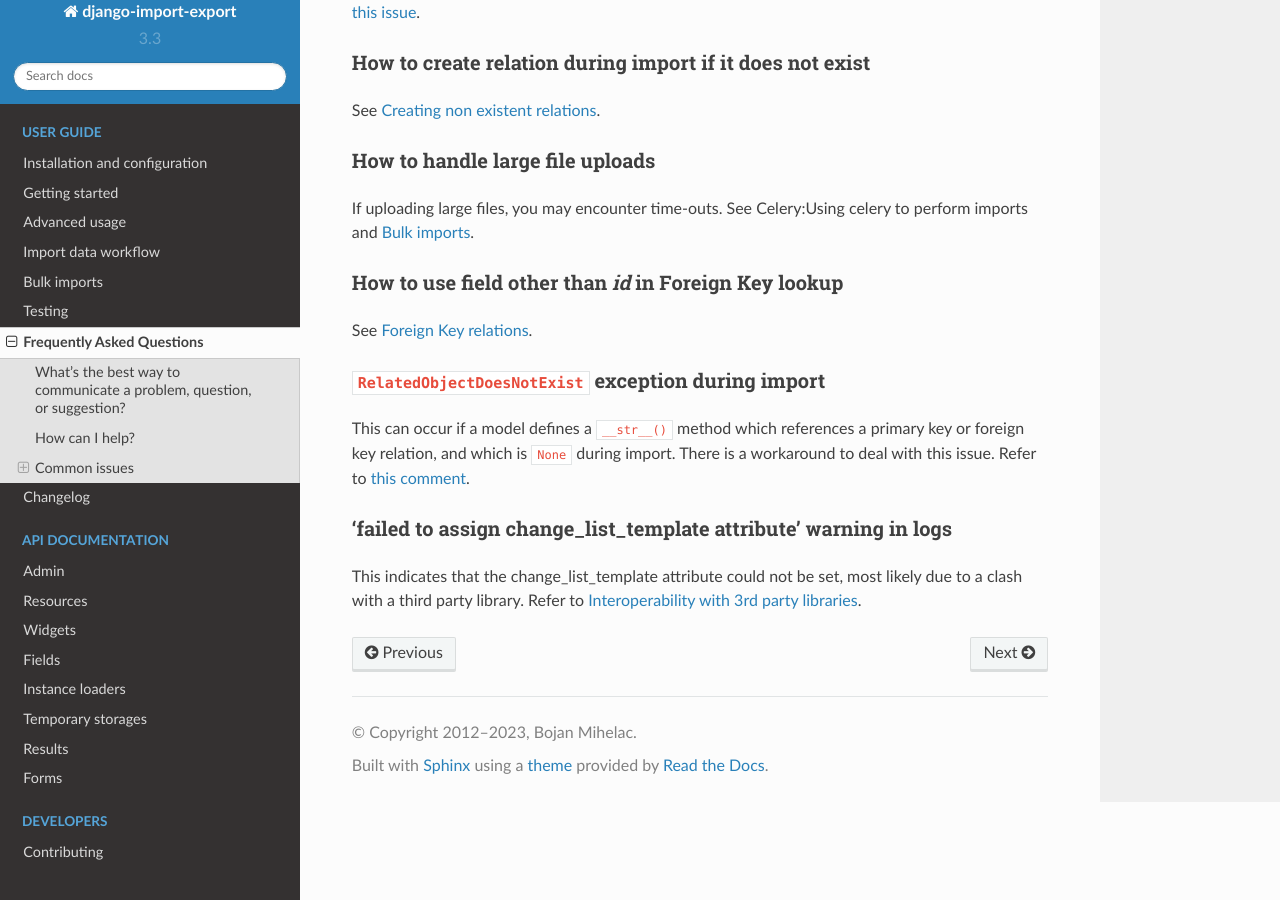
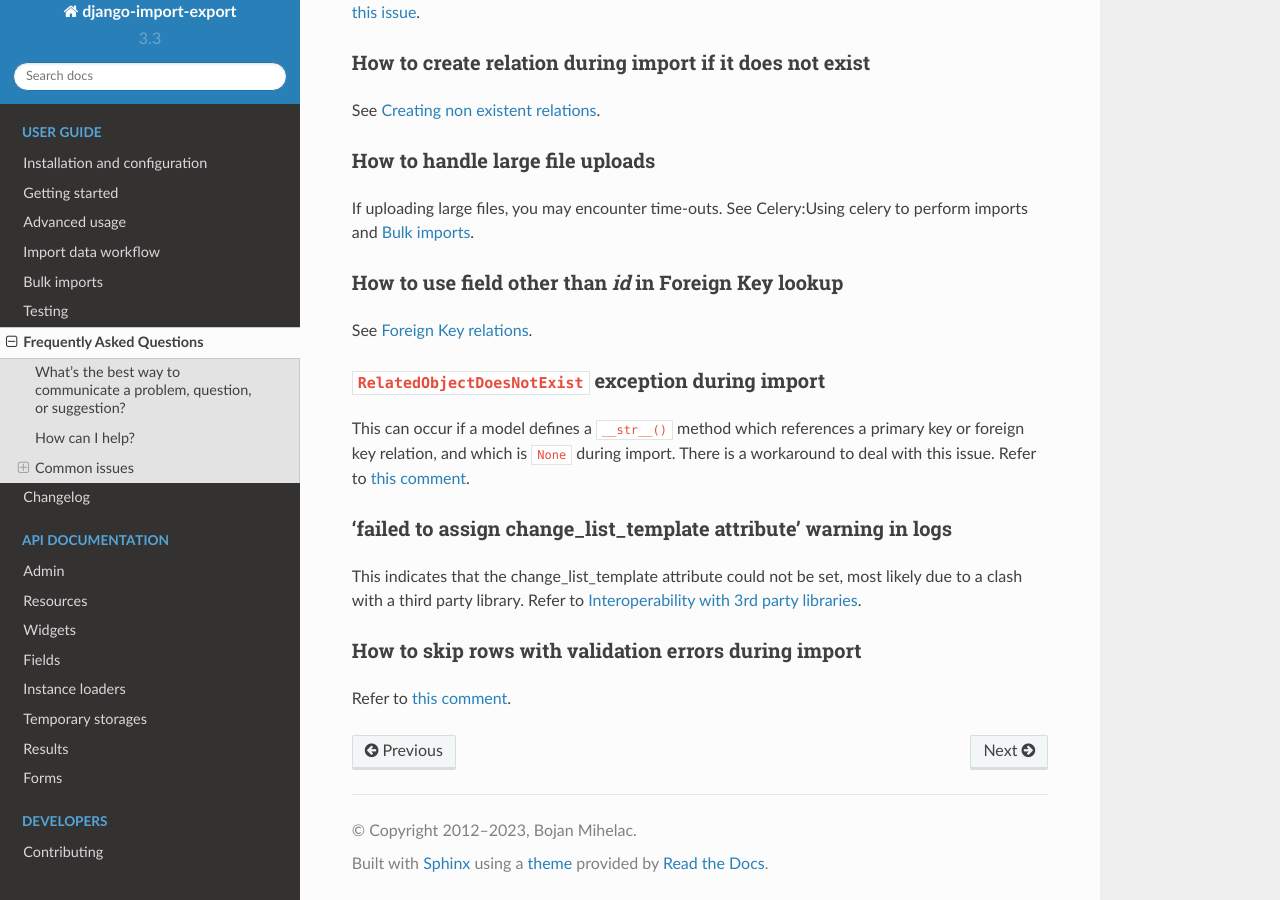
Before and after one commit to django-import-export/django-import-export, a Sphinx documentation site: the page built from docs/faq.rst, in a window 1280 px wide and 900 px high, scrolled down 3277 px. Built offline with Sphinx 7.4.7 and the Read the Docs theme 2.0.0, drawn with Linux system fonts in a browser that asks for light colours; pages that are not in the unit, such as notebooks, are missing from menus.

Commit message:
updated documentation

```diff
--- a/docs/changelog.rst
+++ b/docs/changelog.rst
@@ -4,8 +4,8 @@ Changelog
 3.3.5 (unreleased)
 ------------------
 
-- Nothing changed yet.
 - Remove unnecessary ChangeList queries to speed up export via Admin UI (#1715)
+- Update FAQ to cover skipping rows with validation errors (#)
 
 3.3.4 (2023-12-09)
 ------------------
--- a/docs/faq.rst
+++ b/docs/faq.rst
@@ -180,3 +180,8 @@ with this issue.  Refer to `this comment <https://github.com/django-import-expor
 
 This indicates that the change_list_template attribute could not be set, most likely due to a clash with a third party
 library.  Refer to :ref:`interoperability`.
+
+How to skip rows with validation errors during import
+-----------------------------------------------------
+
+Refer to `this comment <https://github.com/django-import-export/django-import-export/issues/763#issuecomment-1861031723>`_.
```
